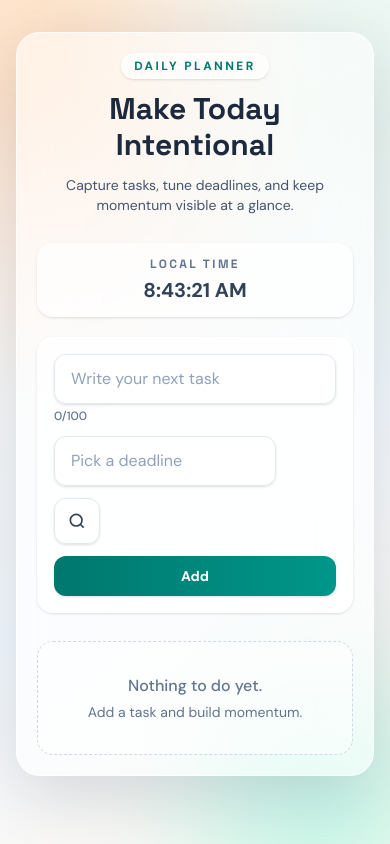
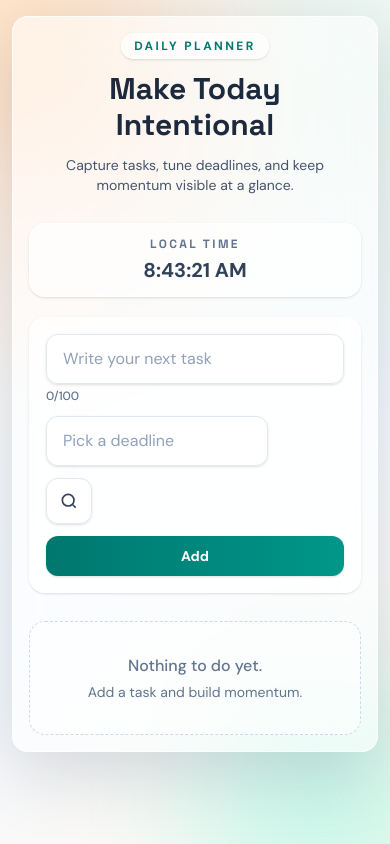
Before and after one commit to Prabigyakafle890/Todo, a React (Vite) app: page / in a window 390 px wide. Built offline with nearby package versions, Linux system fonts and the light colour scheme.

Commit message:
Adjust layout and styling in App component

```diff
--- a/src/App.tsx
+++ b/src/App.tsx
@@ -88,10 +88,10 @@ function App() {
   }, [todos]);
 
   return (
-    <div className="relative min-h-screen overflow-hidden px-4 py-8 sm:px-6 sm:py-12">
+    <div className="relative min-h-screen overflow-hidden px-3 py-4 sm:px-6 sm:py-12">
       <div className="absolute -left-17.5 -top-20 h-52 w-52 rounded-full bg-orange-200/45 blur-3xl" />
       <div className="absolute -bottom-22.5 -right-15 h-64 w-64 rounded-full bg-teal-200/50 blur-3xl" />
-      <div className="relative mx-auto w-full max-w-3xl rounded-3xl border border-white/70 bg-white/55 p-5 shadow-[0_20px_70px_rgba(15,23,42,0.15)] backdrop-blur-xl sm:p-8">
+      <div className="relative mx-auto w-full max-w-3xl rounded-2xl border border-white/70 bg-white/55 p-4 shadow-[0_20px_70px_rgba(15,23,42,0.15)] backdrop-blur-xl sm:rounded-3xl sm:p-8">
         <Header />
         <DisplayTime />
         <AddTodoForm
```
